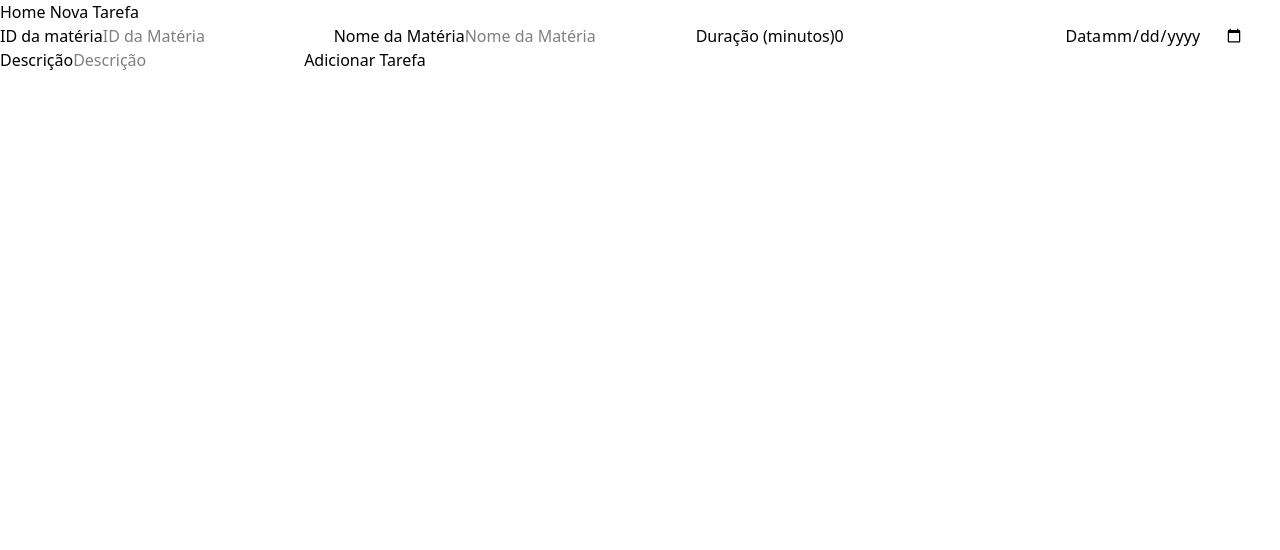
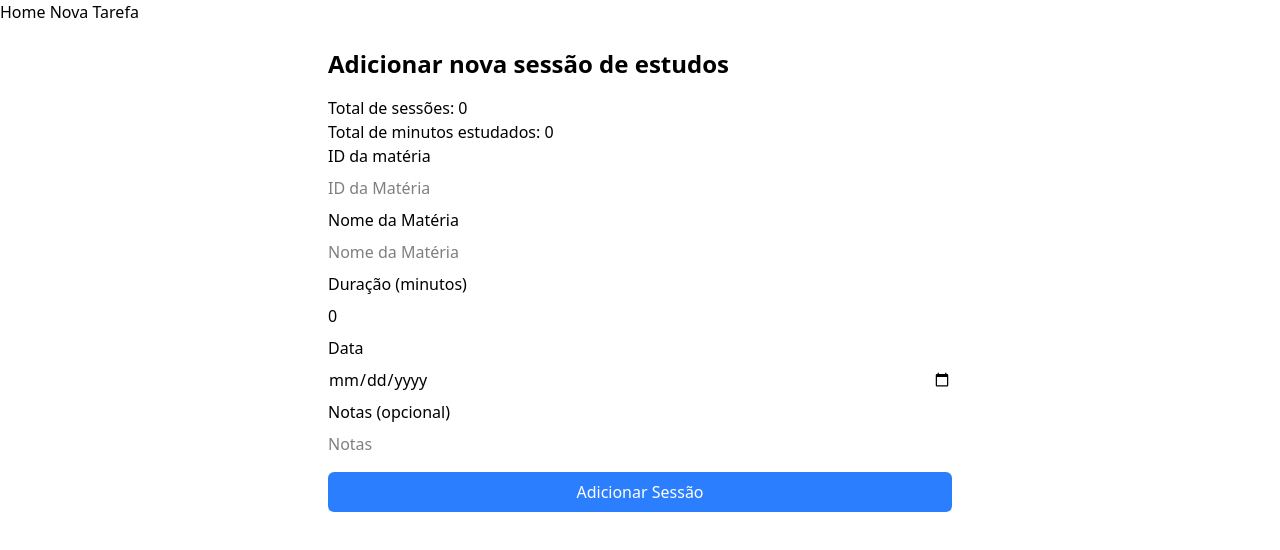
Before and after one commit to Dan1Nicolas/studylog, a React app: page /add in a window 1280 px wide. Shown: the top 550 px of the page. Built offline with nearby package versions, Linux system fonts and the light colour scheme; the HTML template or start-up script is replaced by a standard one.

Commit message:
feat: adjust AddStudy page and StudyForm component with styles

```diff
--- a/src/App.tsx
+++ b/src/App.tsx
@@ -1,12 +1,11 @@
 import { BrowserRouter, Routes, Route } from "react-router-dom";
-import { StudyForm } from "./components/Study-form";
 import { Home } from "./pages/home";
 import { NotFound } from "./components/not-found";
 import { useState } from "react";
 import type { StudySession } from "./types/study";
 import { Layout } from "./components/layout";
 import SessionDetails from "./pages/session-details";
-
+import { AddStudy } from "./pages/add-Study";
 
 function App() {
   const [sessions, setSessions] = useState<StudySession[]>([]);
@@ -16,7 +15,7 @@ function App() {
       <Routes>
         <Route path="/" element={<Layout />}>
           <Route index element={<Home sessions={sessions} />} />
-          <Route path="add" element={<StudyForm />} />
+          <Route path="add" element={<AddStudy />} />
           <Route
             path="session/:id"
             element={<SessionDetails sessions={sessions} />}
--- a/src/components/Study-form.tsx
+++ b/src/components/Study-form.tsx
@@ -1,12 +1,5 @@
 import { useState } from "react";
-
-export interface StudySession {
-  id: string;
-  subject: string;
-  minutes: number;
-  date: string;
-  notes?: string;
-}
+import type { StudySession } from "../types/study";
 
 interface StudyFormProps {
   onAddSession: (session: StudySession) => void;
@@ -15,7 +8,7 @@ interface StudyFormProps {
 export function StudyForm({ onAddSession }: StudyFormProps) {
   const [id, setId] = useState("");
   const [subject, setSubject] = useState("");
-  const [duration, setDuration] = useState<number>(0);
+  const [minutes, setMinutes] = useState<number>(0);
   const [date, setDate] = useState("");
   const [notes, setNotes] = useState("");
 
@@ -25,7 +18,7 @@ export function StudyForm({ onAddSession }: StudyFormProps) {
     const newSession: StudySession = {
       id,
       subject,
-      minutes: duration,
+      minutes,
       date,
       notes: notes || undefined,
     };
@@ -33,62 +26,59 @@ export function StudyForm({ onAddSession }: StudyFormProps) {
     onAddSession(newSession);
     setId("");
     setSubject("");
-    setDuration(0);
+    setMinutes(0);
     setDate("");
     setNotes("");
   }
 
   return (
-    <form onSubmit={handleSubmit}>
-      <label htmlFor="Study-id">ID da matéria</label>
+    <form onSubmit={handleSubmit} className="flex flex-col gap-2">
+      <label>ID da matéria</label>
       <input
         type="text"
-        id="Study-id"
         value={id}
         onChange={(e) => setId(e.target.value)}
         placeholder="ID da Matéria"
         required
       />
 
-      <label htmlFor="Study-subject">Nome da Matéria</label>
+      <label>Nome da Matéria</label>
       <input
         type="text"
-        id="Study-subject"
         value={subject}
         onChange={(e) => setSubject(e.target.value)}
         placeholder="Nome da Matéria"
         required
       />
 
-      <label htmlFor="Study-duration">Duração (minutos)</label>
+      <label>Duração (minutos)</label>
       <input
         type="number"
-        id="Study-duration"
-        value={duration}
-        onChange={(e) => setDuration(Number(e.target.value))}
-        placeholder="Duração (minutos)"
+        value={minutes}
+        onChange={(e) => setMinutes(Number(e.target.value))}
+        placeholder="Duração"
         required
       />
 
-      <label htmlFor="Study-date">Data</label>
+      <label>Data</label>
       <input
         type="date"
-        id="Study-date"
         value={date}
         onChange={(e) => setDate(e.target.value)}
-        placeholder="Dia da tarefa"
+        required
       />
 
-      <label htmlFor="Study-notes">Descrição</label>
+      <label>Notas (opcional)</label>
       <input
         type="text"
-        id="Study-notes"
         value={notes}
         onChange={(e) => setNotes(e.target.value)}
-        placeholder="Descrição"
+        placeholder="Notas"
       />
 
-      <button type="submit">Adicionar Tarefa</button>
+      <button type="submit" className="mt-2 px-4 py-2 bg-blue-500 text-white rounded-md hover:bg-blue-600">
+        Adicionar Sessão
+      </button>
     </form>
   );
 }
--- a/src/pages/add-Study.tsx
+++ b/src/pages/add-Study.tsx
@@ -1,6 +1,6 @@
 import { useState, useCallback, useMemo } from "react";
 import { StudyForm } from "../components/Study-form";
-import type { StudySession } from "../components/Study-form";
+import type { StudySession } from "../types/study";
 
 export function AddStudy() {
   const [sessions, setSessions] = useState<StudySession[]>([]);
@@ -9,31 +9,29 @@ export function AddStudy() {
     setSessions((prev) => [...prev, session]);
   }, []);
 
-const totalSessions = useMemo(() => {
-  return sessions.length;
-}, [sessions]);
+  const totalSessions = useMemo(() => sessions.length, [sessions]);
 
-const totalMinutes = useMemo(() => {
-  let totalMinutes: number = 0;
-
-  sessions.forEach((session) => {
-    totalMinutes += session.minutes;
-  });
-
-  const hours = Math.floor(totalMinutes / 60);
-  const minutes = totalMinutes % 60;
-
-  return `${hours}h ${minutes}min`;
-}, [sessions]);
+  const totalMinutes = useMemo(() => {
+    return sessions.reduce((sum, session) => sum + session.minutes, 0);
+  }, [sessions]);
 
   return (
-    <>
-      <h2>Adicionar nova sessão de estudos</h2>
+    <div className="max-w-2xl mx-auto p-6">
+      <h2 className="text-2xl font-bold mb-4">Adicionar nova sessão de estudos</h2>
       <p>Total de sessões: {totalSessions}</p>
-      <p>Tempo total estudado: {totalMinutes} min</p>
+      <p>Total de minutos estudados: {totalMinutes}</p>
 
       <StudyForm onAddSession={addSession} />
 
-    </>
+      {sessions.length > 0 && (
+        <ul className="mt-4">
+          {sessions.map((s) => (
+            <li key={s.id}>
+              {s.subject} — {s.minutes} min em {new Date(s.date).toLocaleDateString()}
+            </li>
+          ))}
+        </ul>
+      )}
+    </div>
   );
 }
```
